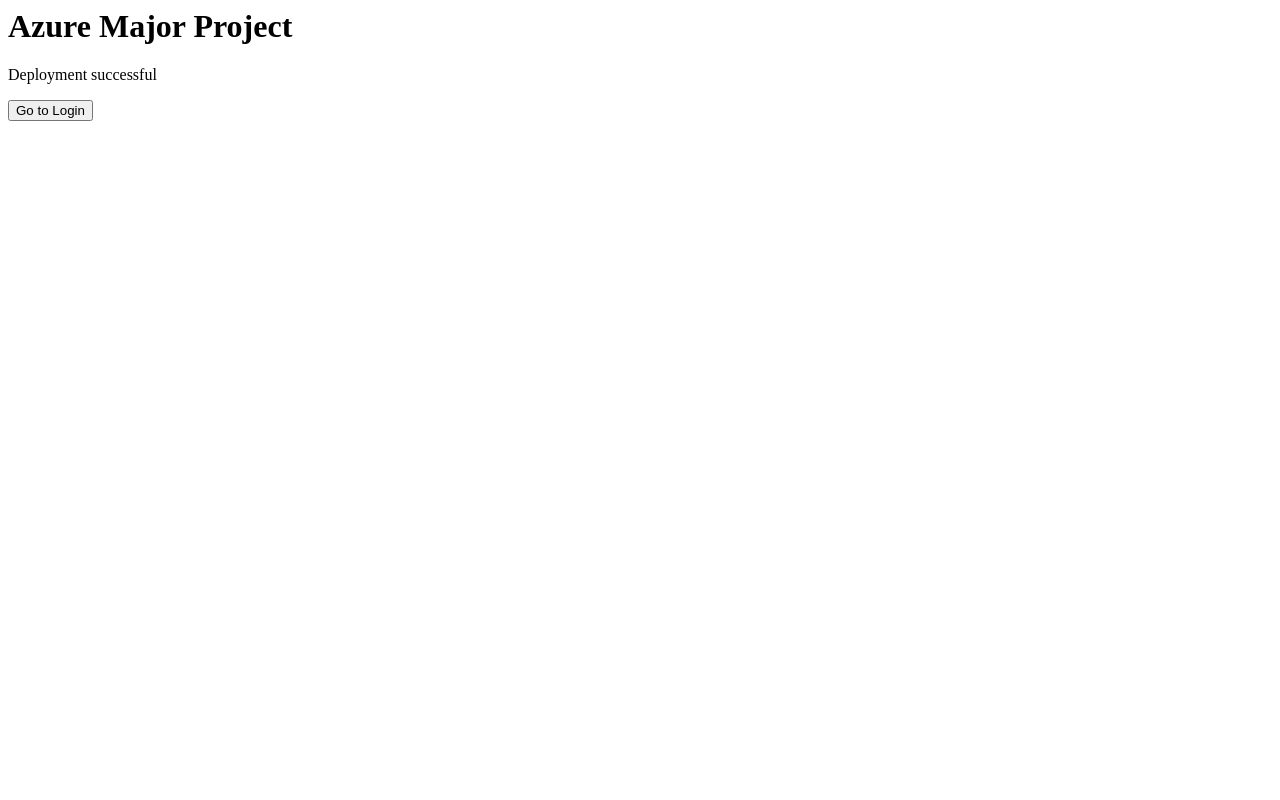
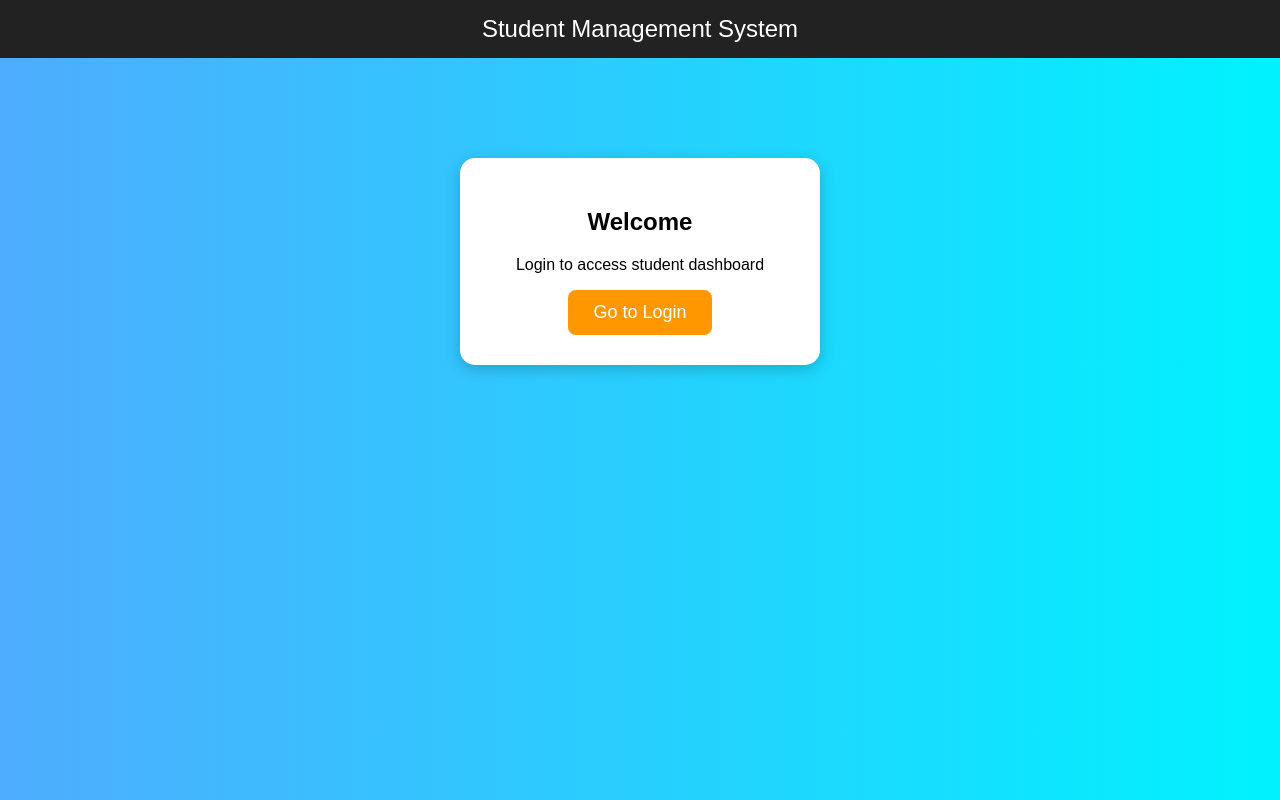
Before and after one commit to kBharath333/azure-major-project, a website: page index.html in a window 1280 px wide. Drawn offline with Linux system fonts and the light colour scheme.

Commit message:
Update index.html

```diff
--- a/index.html
+++ b/index.html
@@ -1,6 +1,71 @@
-<h1>Azure Major Project</h1>
-<p>Deployment successful</p>
+<!DOCTYPE html>
+<html>
+<head>
+<title>Student Portal</title>
+<style>
+body{
+    font-family: Arial, sans-serif;
+    background: linear-gradient(to right, #4facfe, #00f2fe);
+    text-align:center;
+    margin:0;
+}
 
-<a href="login.html">
-    <button>Go to Login</button>
-</a>
+.header{
+    background:#222;
+    color:white;
+    padding:15px;
+    font-size:24px;
+}
+
+.container{
+    margin-top:100px;
+}
+
+button{
+    padding:12px 25px;
+    font-size:18px;
+    border:none;
+    border-radius:8px;
+    background:#ff9800;
+    color:white;
+    cursor:pointer;
+}
+
+button:hover{
+    background:#e68900;
+}
+
+.card{
+    background:white;
+    width:300px;
+    margin:auto;
+    padding:30px;
+    border-radius:15px;
+    box-shadow:0 4px 15px rgba(0,0,0,0.2);
+}
+</style>
+</head>
+
+<body>
+
+<div class="header">
+Student Management System
+</div>
+
+<div class="container">
+<div class="card">
+<h2>Welcome</h2>
+<p>Login to access student dashboard</p>
+
+<button onclick="goLogin()">Go to Login</button>
+</div>
+</div>
+
+<script>
+function goLogin(){
+    window.location.href="login.html";
+}
+</script>
+
+</body>
+</html>
```
